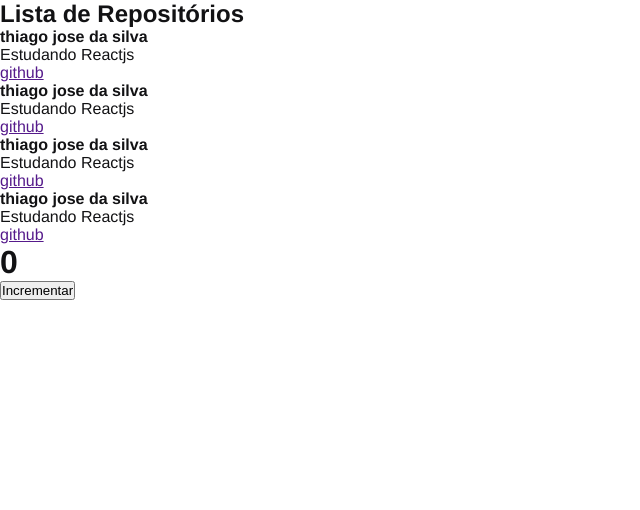
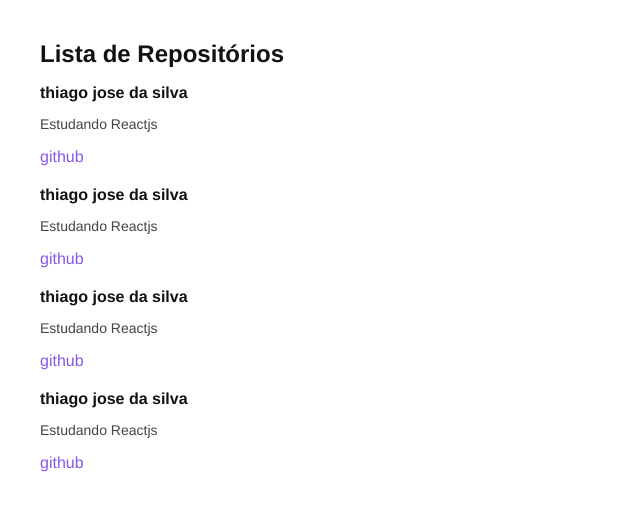
Before and after one commit to thiagoadssilva/RocketSeatIgniteFundamentoReactjs01GithubExplorer, a React app: page / in a window 1280 px wide. Shown: the top 510 px of the page, without its empty margins (0-640 px from the left). Built offline with nearby package versions, Linux system fonts and the light colour scheme.

Commit message:
Fazendo as primeiras estilizações da lista

```diff
--- a/src/App.jsx
+++ b/src/App.jsx
@@ -1,4 +1,3 @@
-import { Counter } from './components/Counter';
 import { RepositoryList } from './components/RepositoryList';
 import './styles/global.scss';
 
@@ -6,7 +5,6 @@
   return (
     <>
       <RepositoryList />
-      <Counter />
     </>
   );
 }
--- a/src/components/Counter.jsx
+++ /dev/null
@@ -1,16 +0,0 @@
-import { useState } from "react";
-
-export function Counter(){
-  const [counter, setCounter] = useState(0);
-
-  function increment(){
-    setCounter(counter + 1);
-  }
-
-  return(
-    <div>
-      <h1>{counter}</h1>
-      <button type='button' onClick={increment}>Incrementar</button>
-    </div>
-  );
-}
--- a/src/components/RepositoryList.jsx
+++ b/src/components/RepositoryList.jsx
@@ -1,4 +1,5 @@
 import { RepositoryItem } from "./RepositoryItem";
+import '../styles/repositories.scss';
 
 const repository = {
   name: 'thiago jose da silva',
--- /dev/null
+++ b/src/styles/repositories.scss
@@ -0,0 +1,29 @@
+section.repository-list {
+  margin: 40px;
+
+  h1 {
+    margin-bottom: 16px;
+  }
+  ul {
+    list-style: none;
+
+    li {
+      & + li {
+        margin-top: 20px;
+      }
+    }
+
+    p {
+      font-size: 14px;
+      color: #444;
+      margin-top: 14px;
+    }
+
+    a {
+      display: inline-block;
+      margin-top: 16px;
+      text-decoration: none;
+      color: #8557e6;
+    }
+  }
+}
```
